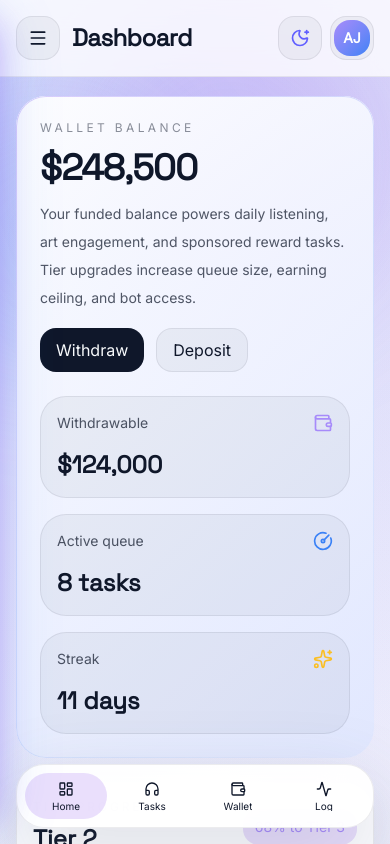
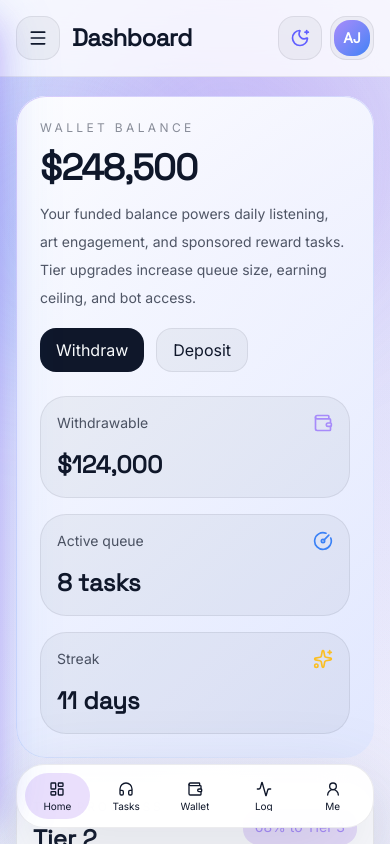
Before and after one commit to bobbygates0147/risingstar, a React (Vite) app: page /signup in a window 390 px wide. Both pictures are taken after typing "Sample", "name@example.com", "Sample123", "Sample123" into the empty fields and a click on the button "Sign Up". Shown: the top 844 px of the page. Built offline with nearby package versions, Linux system fonts and the light colour scheme.

Commit message:
chore: restore profile placeholder route

```diff
--- a/src/App.tsx
+++ b/src/App.tsx
@@ -8,6 +8,7 @@ import { AIBotPage } from './pages/ai-bot-page'
 import { LoginPage, SignupPage } from './pages/auth-page'
 import { ArtistDashboardPage } from './pages/artist-dashboard-page'
 import { DashboardPage } from './pages/dashboard-page'
+import { PlaceholderPage } from './pages/placeholder-page'
 import { TaskPlayerPage } from './pages/task-player-page'
 import { TasksPage } from './pages/tasks-page'
 import { WalletPage } from './pages/wallet-page'
@@ -47,6 +48,15 @@ function App() {
             <Route path="/tasks/:taskId" element={<TaskPlayerPage />} />
             <Route path="/wallet" element={<WalletPage />} />
             <Route path="/activity" element={<ActivityPage />} />
+            <Route
+              path="/profile"
+              element={
+                <PlaceholderPage
+                  title="Profile"
+                  description="Tier settings, payout methods, notifications, and account controls will be built in the next pass."
+                />
+              }
+            />
             <Route path="/ai-bot" element={<AIBotPage />} />
             <Route path="/artist" element={<ArtistDashboardPage />} />
             <Route path="/admin" element={<AdminPanelPage />} />
--- a/src/components/app-shell.tsx
+++ b/src/components/app-shell.tsx
@@ -45,6 +45,10 @@ const pageMeta: Record<string, { title: string; description: string }> = {
   '/activity': {
     title: 'Activity',
     description: 'Review recent earnings, completed tasks, and withdrawal events.',
+  },
+  '/profile': {
+    title: 'Profile',
+    description: 'Update account settings, tiers, notifications, and payment methods.',
   },
   '/ai-bot': {
     title: 'AI Bot',
--- a/src/components/navigation.tsx
+++ b/src/components/navigation.tsx
@@ -14,6 +14,7 @@ import {
   ShieldCheck,
   Sparkles,
   SunMedium,
+  UserRound,
   Wallet,
 } from 'lucide-react'
 import { Link, NavLink, useNavigate } from 'react-router-dom'
@@ -31,6 +32,7 @@ const navigationItems: NavigationItem[] = [
   { label: 'Tasks', href: '/tasks', icon: Headphones, mobileLabel: 'Tasks' },
   { label: 'Wallet', href: '/wallet', icon: Wallet, mobileLabel: 'Wallet' },
   { label: 'Activity', href: '/activity', icon: Activity, mobileLabel: 'Log' },
+  { label: 'Profile', href: '/profile', icon: UserRound, mobileLabel: 'Me' },
 ]
 
 type SidebarContentProps = {
@@ -506,7 +508,7 @@ export function MobileBottomNav() {
   return (
     <div className="pointer-events-none fixed inset-x-0 bottom-0 z-20 px-4 pb-4 lg:hidden">
       <nav className="pointer-events-auto mx-auto max-w-xl rounded-[28px] border border-[var(--border-soft)] bg-[var(--surface-bottomnav)] p-2 shadow-[var(--shadow-popup)] backdrop-blur-xl">
-        <div className="grid grid-cols-4 gap-1">
+        <div className="grid grid-cols-5 gap-1">
           {navigationItems.map(({ href, icon: Icon, mobileLabel }) => (
             <NavLink
               key={href}
```
